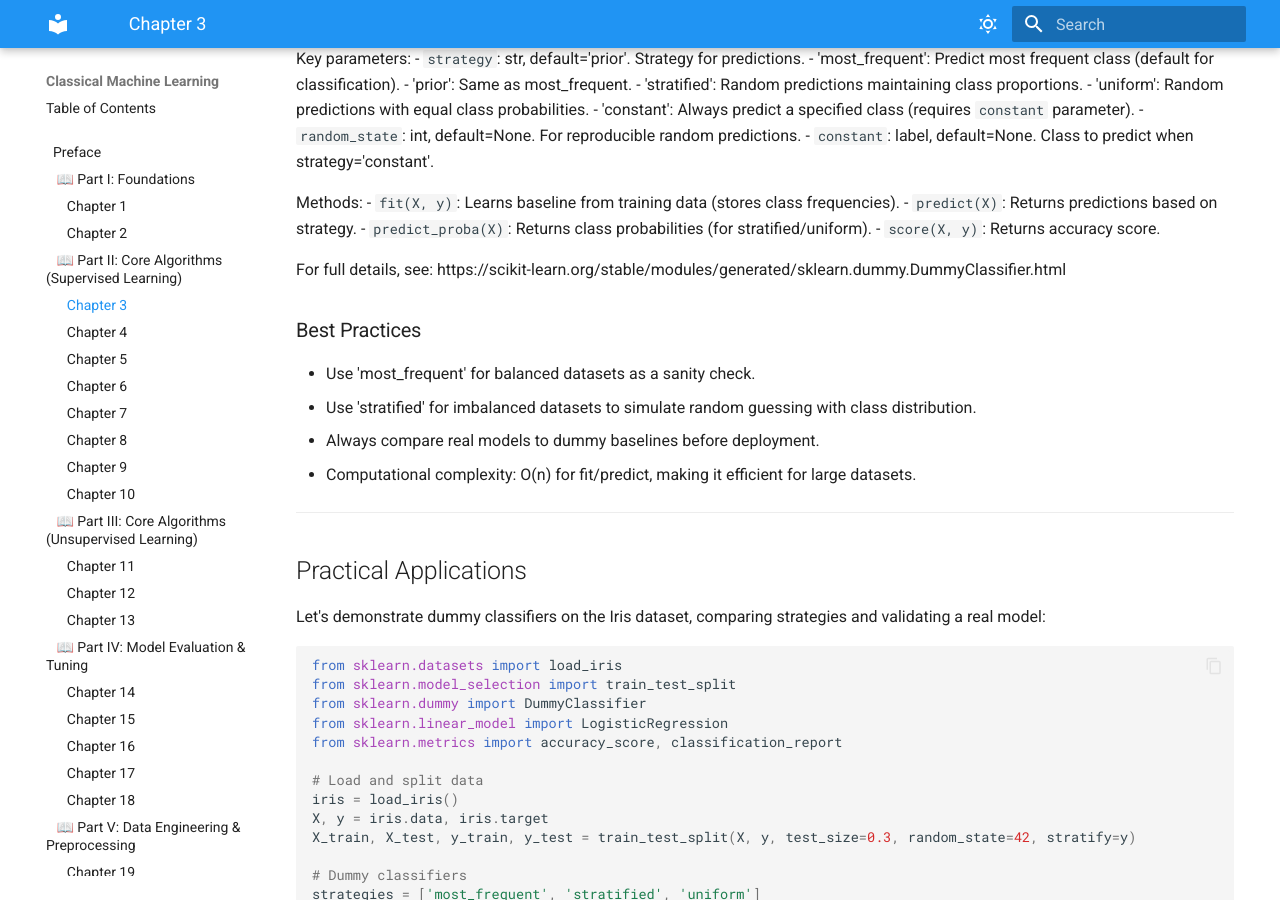
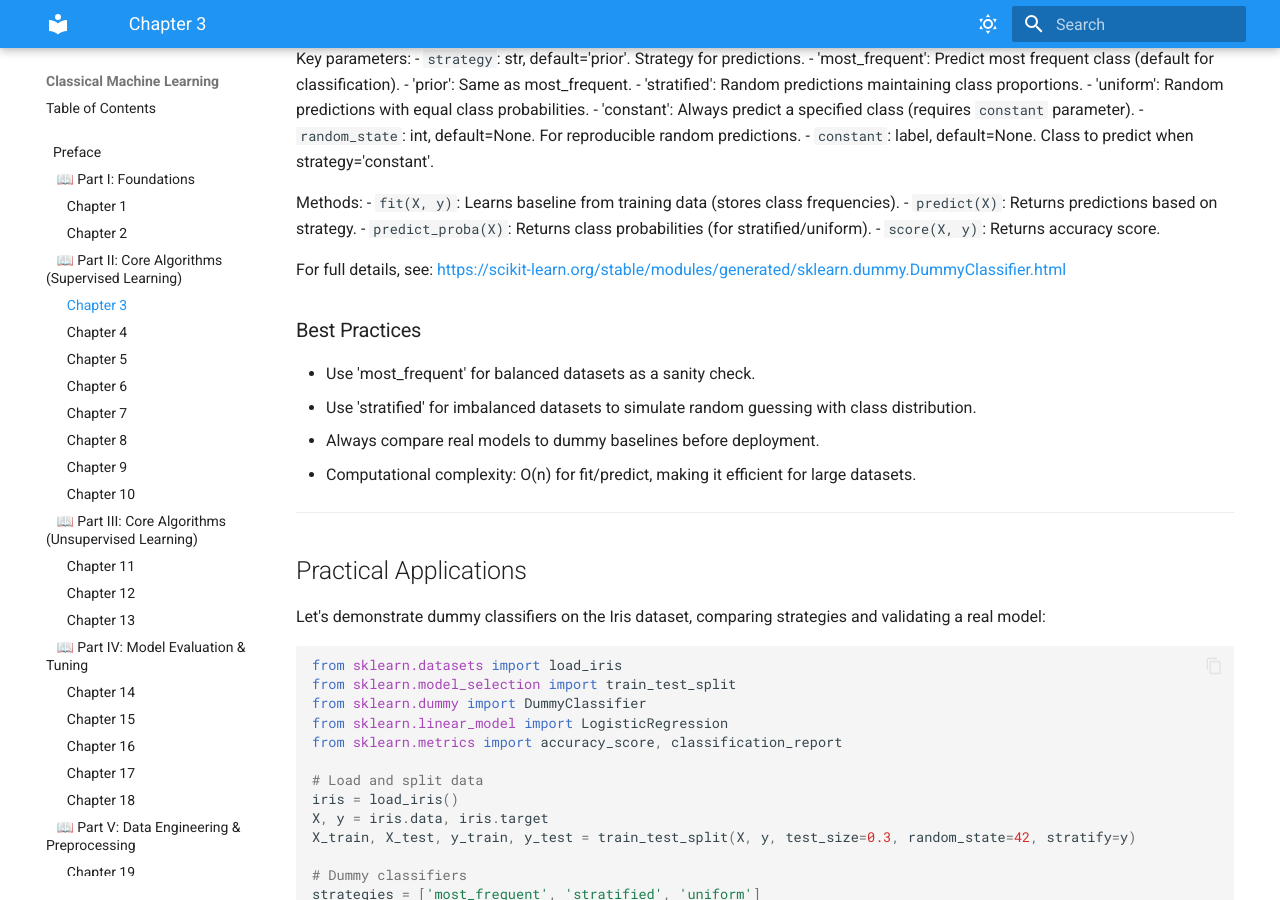
Before and after one commit to McKlay/classical-machine-learning, an MkDocs documentation site: the page built from docs/chapter3.md, in a window 1280 px wide and 900 px high, scrolled down 2369 px. Built offline with MkDocs 1.6.1 and Material for MkDocs 9.7.7, drawn with Linux system fonts in a browser that asks for light colours; part of the change alters nothing that is shown.

```diff
--- a/docs/chapter3.md
+++ b/docs/chapter3.md
@@ -111,7 +111,7 @@ Methods:
 - `predict_proba(X)`: Returns class probabilities (for stratified/uniform).
 - `score(X, y)`: Returns accuracy score.
 
-For full details, see: https://scikit-learn.org/stable/modules/generated/sklearn.dummy.DummyClassifier.html
+For full details, see: [https://scikit-learn.org/stable/modules/generated/sklearn.dummy.DummyClassifier.html](https://scikit-learn.org/stable/modules/generated/sklearn.dummy.DummyClassifier.html)
 
 ### Best Practices
 - Use 'most_frequent' for balanced datasets as a sanity check.
```
